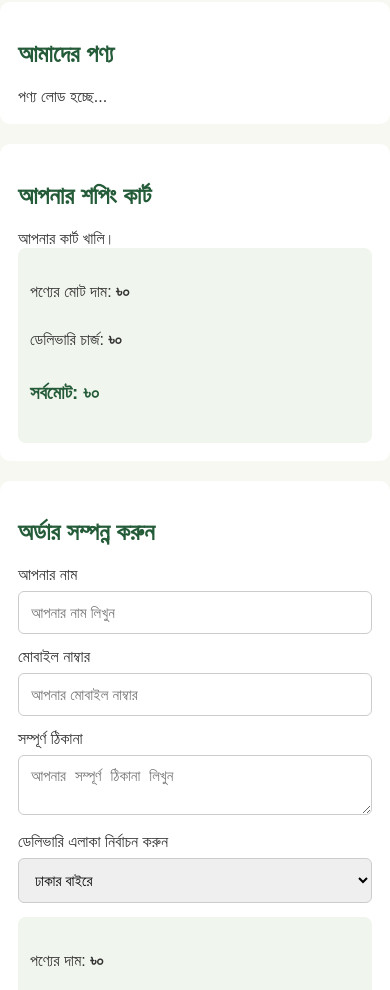
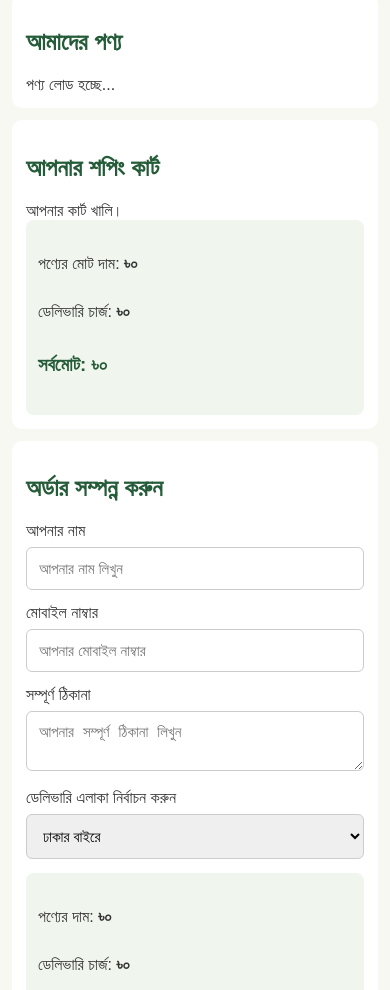
Before and after one commit to mdrubaidibnekanon4198-cyber/rafi-s-pure-foods, a plain HTML site: page index.html in a window 390 px wide. Shown: the part 90-1080 px from the top of the page. Drawn offline with Linux system fonts and the light colour scheme; no server answers.

Commit message:
Update index.html

```diff
--- a/index.html
+++ b/index.html
@@ -108,6 +108,21 @@
       padding: 20px;
       margin-top: 25px;
     }
+
+    @media (max-width: 480px) {
+      section {
+        margin: 12px;
+        padding: 14px;
+      }
+
+      .weight-row {
+        flex-wrap: wrap;
+      }
+
+      .weight-row input {
+        width: 40%;
+      }
+    }
   </style>
 </head>
 
@@ -175,8 +190,8 @@
     </select>
 
     <div class="total-box">
-      <p>পণ্যের দাম: <strong id="subtotal">৳০</strong></p>
-      <p>ডেলিভারি চার্জ: <strong id="deliveryFee">৳০</strong></p>
+      <p>পণ্যের দাম: <strong id="orderSubtotal">৳০</strong></p>
+      <p>ডেলিভারি চার্জ: <strong id="orderDeliveryFee">৳০</strong></p>
       <h3>মোট বিল: <strong id="grandTotal">৳০</strong></h3>
     </div>
 
```
